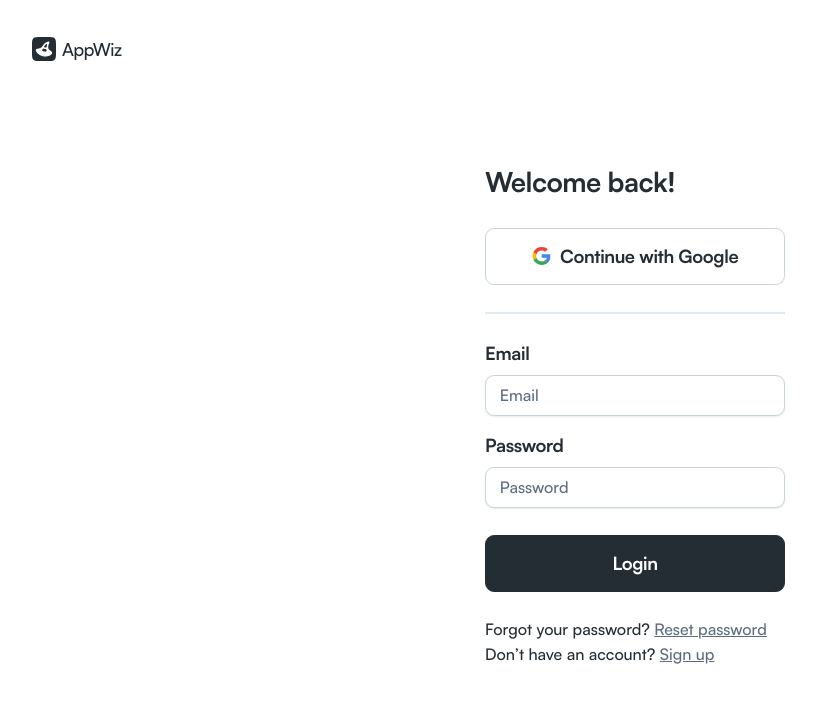
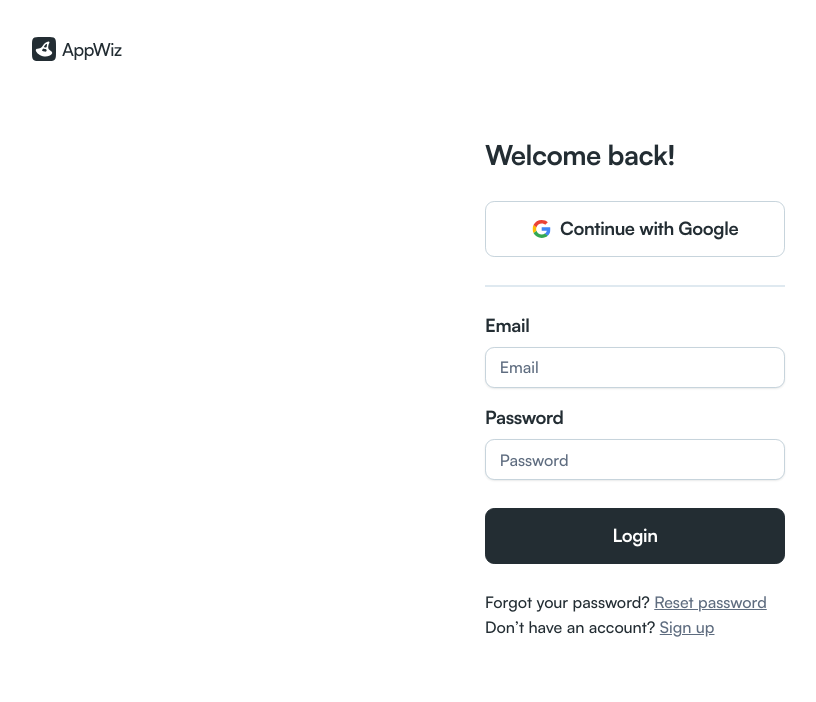
Before and after one commit to bztravis/appwiz-web, a Next.js app: page /login in a window 1280 px wide. Shown: the top 702 px of the page, without its empty margins (5-821 px from the left). Built offline with nearby package versions, Linux system fonts and the light colour scheme.

Commit message:
Use padding instead of dummy HatBreak for login form centering

```diff
--- a/src/app/login/login.module.scss
+++ b/src/app/login/login.module.scss
@@ -2,13 +2,12 @@
 @use '../../styles/sizes.module';
 
 .LoginRoot {
-  min-height: 100dvh;
   padding: sizes.$space-md;
   display: flex;
   flex-direction: column;
-  gap: sizes.$space-xxl;
 
   .FormContainer {
+    padding: sizes.$space-xxl 0;
     display: flex;
     flex-direction: column;
     justify-content: center;
@@ -20,9 +19,11 @@
   }
 
   @media screen and (min-width: sizes.$breakpoint-xs) {
+    min-height: 100dvh;
     padding: sizes.$space-xl;
 
     .FormContainer {
+      padding-top: 0;
       flex-grow: 1;
 
       .widthClamp {
--- a/src/app/login/page.tsx
+++ b/src/app/login/page.tsx
@@ -70,9 +70,6 @@ export default function Page() {
             {/* </HatWidthClamp> */}
           </div>
         </div>
-
-        {/* Here to center login form vertically */}
-        <HatBreak hr={false} paddingVertical="none" />
       </div>
     </>
   )
--- a/src/styles/global.scss
+++ b/src/styles/global.scss
@@ -7,11 +7,14 @@
   font-size: u.$root-font-px + px;
 }
 
+html {
+  height: 100%;
+}
+
 html,
 body {
   max-width: 100vw;
-  min-height: 100vh;
-  overflow-x: hidden;
+  min-height: 100%;
 }
 
 body {
```
